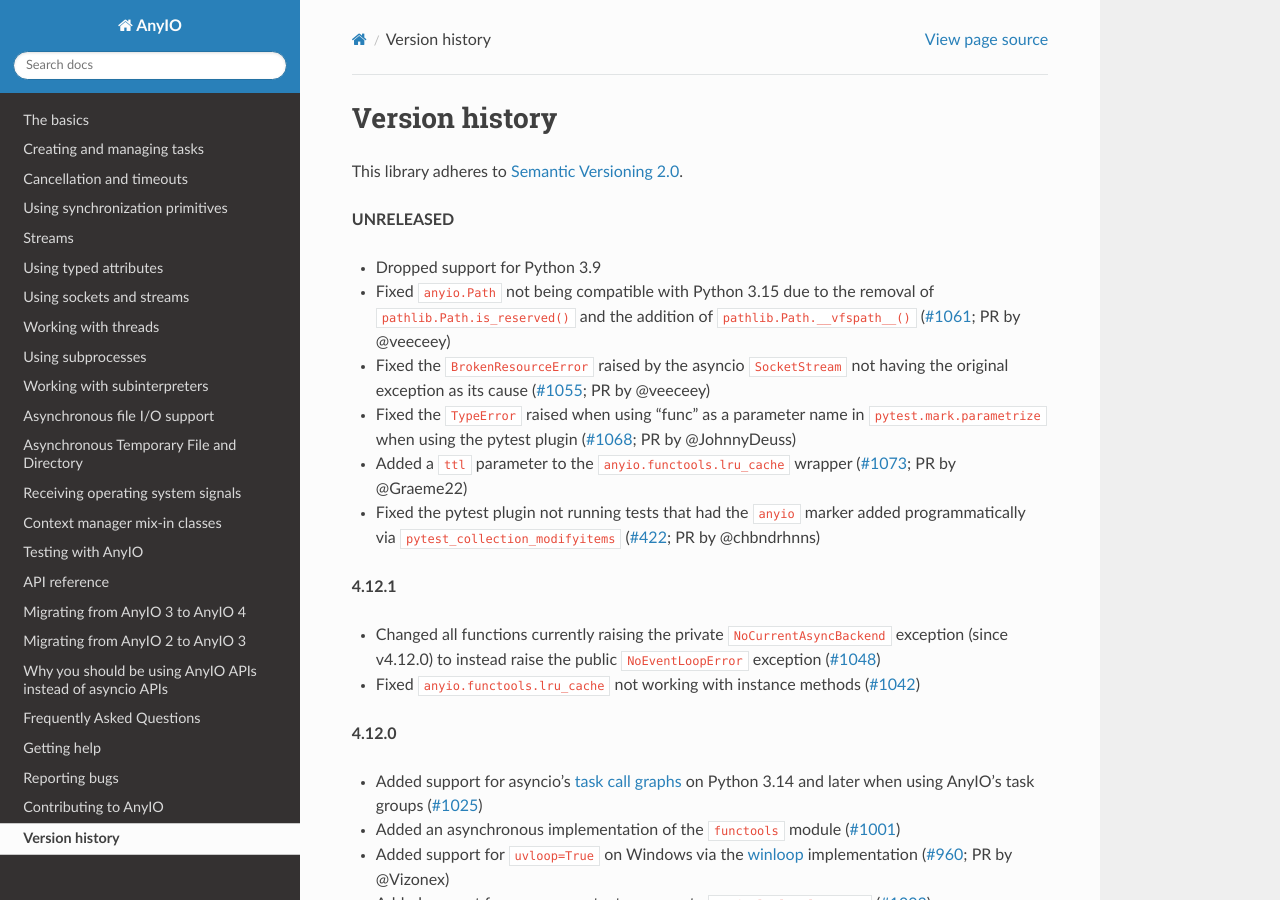
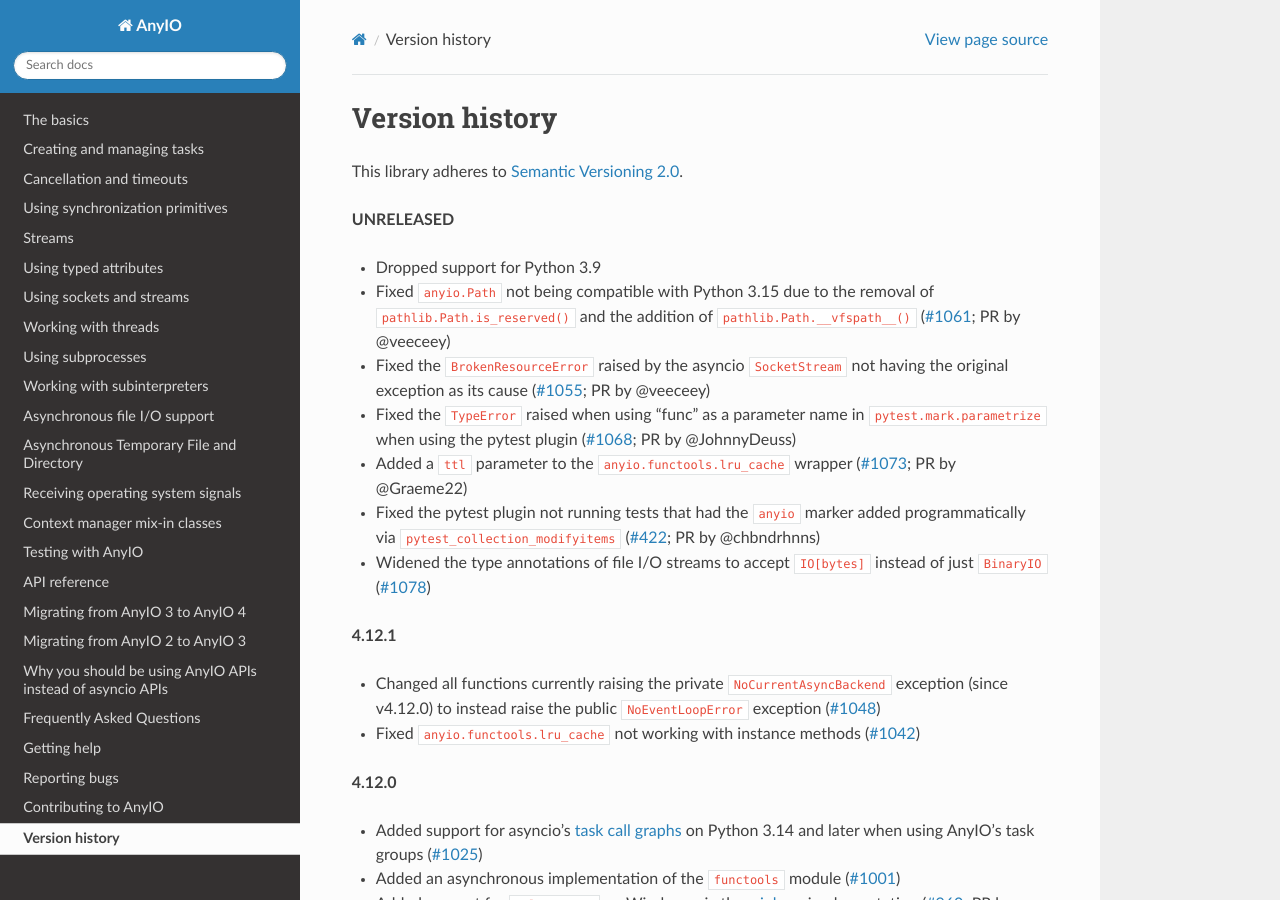
Before and after one commit to agronholm/anyio, a Sphinx documentation site: the page built from docs/versionhistory.rst, in a window 1280 px wide and 900 px high. Built offline with Sphinx 7.4.7 and the Read the Docs theme 3.1.0, drawn with Linux system fonts in a browser that asks for light colours; the version number could not be read and is left out.

Commit message:
Widened type annotations to accept IO[bytes] in file streams
Fixes #1078. Closes #1085. Closes #1095. Closes #1096.

```diff
--- a/docs/versionhistory.rst
+++ b/docs/versionhistory.rst
@@ -20,6 +20,9 @@ This library adheres to `Semantic Versioning 2.0 <http://semver.org/>`_.
 - Fixed the pytest plugin not running tests that had the ``anyio`` marker added
   programmatically via ``pytest_collection_modifyitems``
   (`#422 <https://github.com/agronholm/anyio/issues/422>`_; PR by @chbndrhnns)
+- Widened the type annotations of file I/O streams to accept ``IO[bytes]``
+  instead of just ``BinaryIO``
+  (`#1078 <https://github.com/agronholm/anyio/issues/1078>`_)
 
 **4.12.1**
 
```
Also changed, not shown: 1 other file.
